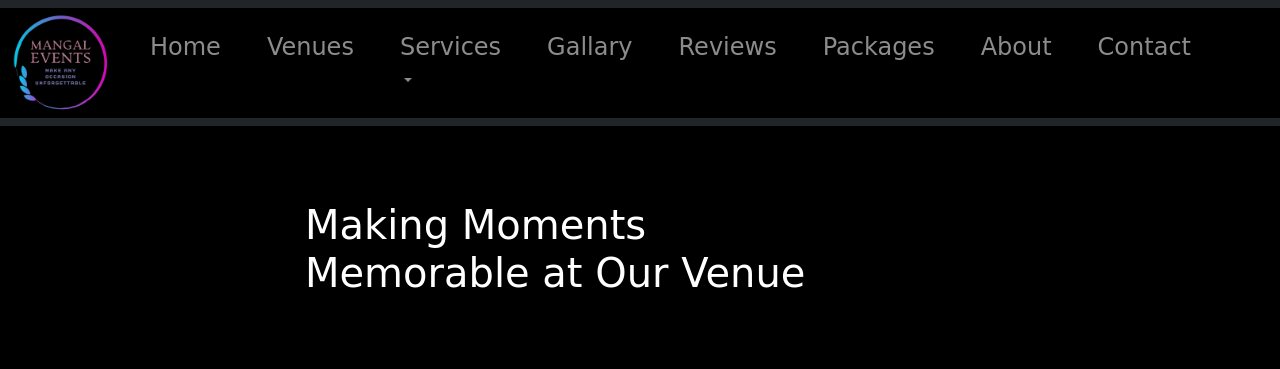
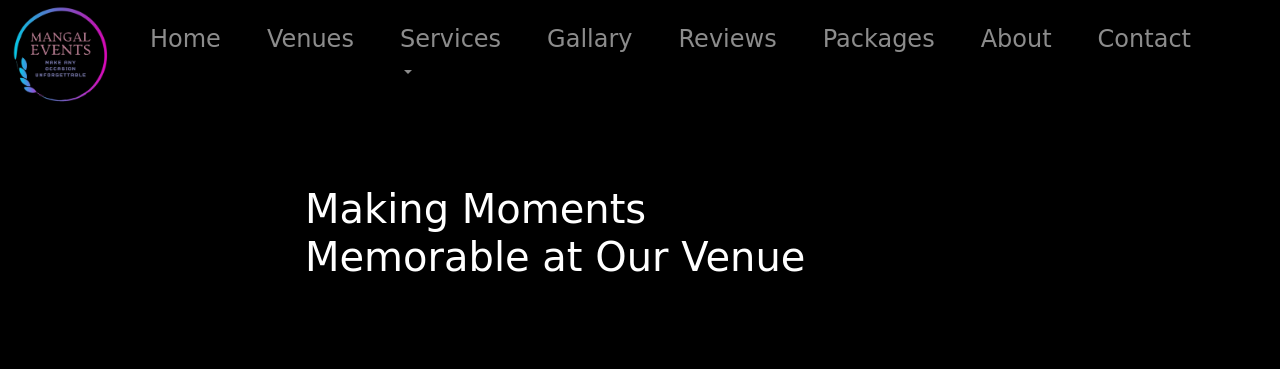
Before and after one commit to gauravbagal66/Event-Manegement-System-main, a plain HTML site: page venue.html in a window 1280 px wide. Shown: the top 369 px of the page. Drawn offline with nearby package versions, Linux system fonts and the light colour scheme.

Commit message:
Venue Page updated

```diff
--- a/venue.html
+++ b/venue.html
@@ -17,7 +17,7 @@
 </head>
 <body>
 
-  <nav class="navbar navbar-expand-lg bg-dark navbar-dark ">
+  <nav class="navbar navbar-expand-lg bg-dark navbar-dark " style="margin-bottom: 0px; padding: 0px;"  >
     <div class="container-fluid">
       <a class="navbar-brand" href="index.html"><img src="Images/logo.jpg" alt=""></a>
       <button class="navbar-toggler" type="button" data-bs-toggle="collapse" data-bs-target="#navbarSupportedContent" aria-controls="navbarSupportedContent" aria-expanded="false" aria-label="Toggle navigation">
```
Also changed, not shown: 1 other file.
